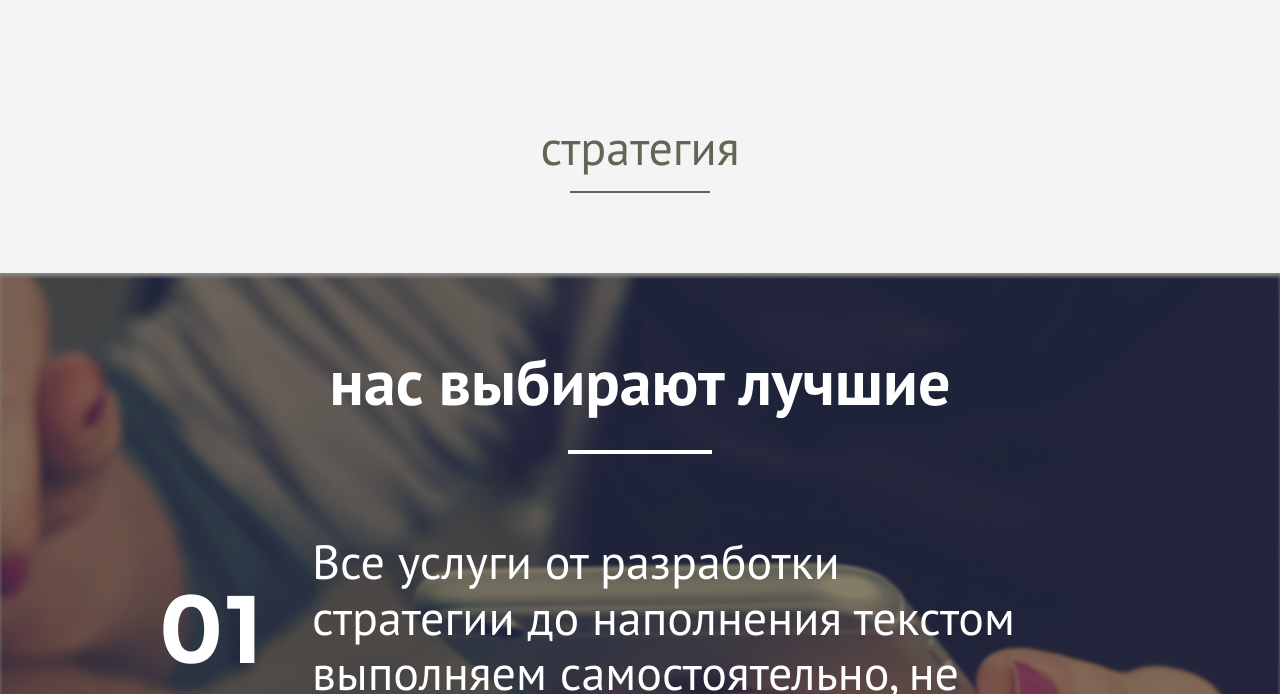
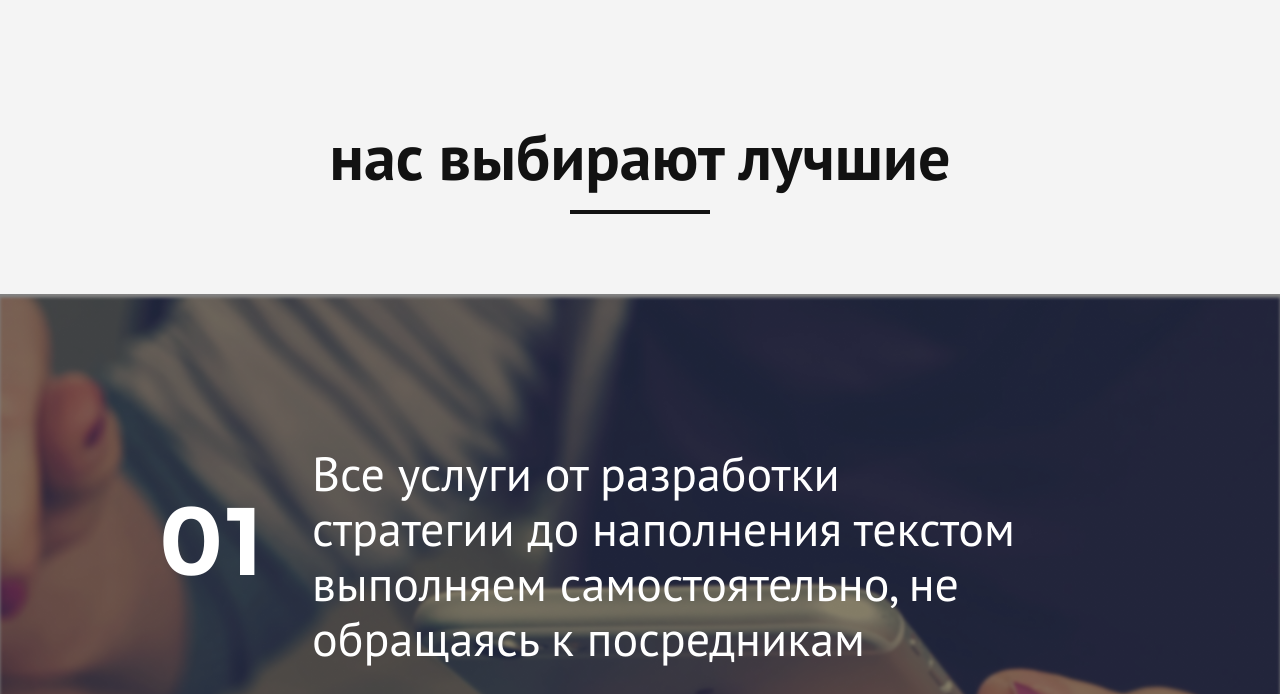
Before and after one commit to kstdbrv/reactLab, a Django app: page /internet-marketing/ in a window 1280 px wide. Shown: the part 4841-5535 px from the top of the page. Run offline with Django 3.2, Linux system fonts and the light colour scheme; data that the repository does not hold is empty.

Commit message:
delete vse podzagolovki

```diff
--- a/RUSALMA/main/templates/main/about.html
+++ b/RUSALMA/main/templates/main/about.html
@@ -102,7 +102,7 @@
         {% endfor %}
 
     </div>
-    <a href="{% url 'blog' %}" class="blog__more">Смотреть больше работ</a>
+    <a href="{% url 'blog' %}" class="blog__more">Читать больше</a>
 
 </div>
 {% include 'main/portfolio_works.html' %}
--- a/RUSALMA/main/templates/main/digital-strat.html
+++ b/RUSALMA/main/templates/main/digital-strat.html
@@ -10,8 +10,6 @@
         <span>Выработаем стратегию развития вашего бизнеса в интернете с контрольными точками для фиксирования плановых результатов  и основными метриками для оценки всех KPI.</span>
     </div>
         <div class="digital">
-            <span>Digital</span>
-            <div class="border_span"></div>
             <h2>кому и почему необходима Digital-стратегия</h2>
             <div class="border_h2"></div>
             <p>Если все, что вам известно о пользовательской аудитории, это «женщины и мужчины Краснодара от 18 до 80 лет», то разработка Digital-стратегии нужна именно вам.</p>
--- a/RUSALMA/main/templates/main/header.html
+++ b/RUSALMA/main/templates/main/header.html
@@ -20,7 +20,7 @@
             <li class="navbar-item"><a class="navbar-item-link" href="{% url 'blog' %}"> блог</a></li>
             <li class="navbar-item"><a class="navbar-item-link" href="{% url 'portfolio' %}">портфолио</a>
             </li>
-            <li class="navbar-item"><a class="navbar-item-link" href="{% url 'about' %}">компания</a>
+            <li class="navbar-item"><a class="navbar-item-link" href="{% url 'about' %}">о нас</a>
             </li>
             <li class="navbar-item"><a class="navbar-item-link" href="{% url 'contacts' %}">контакты</a></li>
         </ul>
@@ -131,12 +131,12 @@
         </label>
 
         <ul class="menu__box">
-            <li><a class="menu__item" href="{% url 'about' %}">об агентстве</a><li>
+            <li><a class="menu__item" href="{% url 'about' %}">об нас</a><li>
                     <input id="li_toggle2" type="checkbox" />
                     <label for="li_toggle2">
                         <span class="span_item">интернет-маркетинг</span></label>
                         <ul class="item_ul">
-                            <li class="item_li"><a href="{% url 'internet_marketing' %}">— интернет-маркетинг</a></li>
+                            <li class="item_li"><a href="{% url 'internet_marketing' %}">— больше об интернет-маркетинге</a></li>
                             <li class="item_li"><a href="{% url 'digital_strategy' %}">— digital-стратегия</a></li>
                             <li class="item_li"><a href="{% url 'seo' %}">— SEO</a></li>
                             <li class="item_li"><a href="{% url 'context_advert' %}">— контекстная реклама</a></li>
@@ -150,7 +150,7 @@
                     <label for="li_toggle3">
                         <span class="span_item">веб-разработка</span></label>
                         <ul class="item_ul">
-                            <li class="item_li"><a href="{% url 'web_development' %}">— веб-разработка</a></li>
+                            <li class="item_li"><a href="{% url 'web_development' %}">— больше об веб-разработке</a></li>
                             <li class="item_li"><a href="{% url 'usability' %}">— юзабилити аудит сайта</a></li>
                             <li class="item_li"><a href="{% url 'chat_bots' %}">— разработка чат-ботов</a></li>
                             <li class="item_li"><a href="{% url 'support' %}">— техническая поддержка</a></li>
--- a/RUSALMA/main/templates/main/index.html
+++ b/RUSALMA/main/templates/main/index.html
@@ -28,7 +28,7 @@
                             <path d="M5.26318 10.1408L12.7066 17.5842L20.15 10.1408L19.2198 9.21053L12.7066 15.7237L6.19345 9.21053L5.26318 10.1408Z" fill="#FFF4F4"></path>
                         </svg>интернет-маркетинг</span>
                         <ul class="info-drop-ul">
-                            <li class="info-drop-li"><a href="{% url 'internet_marketing' %}">интернет-маркетинг</a></li>
+                            <li class="info-drop-li"><a href="{% url 'internet_marketing' %}">больше об интернет-маркетинге</a></li>
                             <li class="info-drop-li"><a href="{% url 'digital_strategy' %}">digital-стратегия</a></li>
                             <li class="info-drop-li"><a href="{% url 'seo' %}">SEO-продвижение</a></li>
                             <li class="info-drop-li"><a href="{% url 'context_advert' %}">контекстная реклама</a></li>
@@ -42,7 +42,7 @@
                             <path d="M5.26318 10.1408L12.7066 17.5842L20.15 10.1408L19.2198 9.21053L12.7066 15.7237L6.19345 9.21053L5.26318 10.1408Z" fill="#FFF4F4"></path>
                         </svg>веб-разработка</span>
                         <ul class="info-drop-ul">
-                            <li class="info-drop-li"><a href="{% url 'web_development' %}">веб-разработка</a></li>
+                            <li class="info-drop-li"><a href="{% url 'web_development' %}">больше о веб-разработке</a></li>
                             <li class="info-drop-li"><a href="{% url 'usability' %}">юзабилити-аудит</a></li>
                             <li class="info-drop-li"><a href="{% url 'chat_bots' %}">чат-боты</a></li>
                             <li class="info-drop-li"><a href="{% url 'support' %}">техническая поддержка</a></li>
--- a/RUSALMA/main/templates/main/internet-marketing.html
+++ b/RUSALMA/main/templates/main/internet-marketing.html
@@ -21,10 +21,6 @@
   <div class="services">
     <div class="container">
      <div class="services__inner">
-<!--       <div class="services__question">
-        что мы делаем?
-      </div>
-      <div class="services__question-line"></div> -->
       <div class="services__title">
         комплексная разработка
       </div>
@@ -137,42 +133,12 @@
     </div>
   </div>
 
-<!--   <div class="payment">
-   <div class="container">
-    <div class="payment__inner">
-      <div class="payment__statment">
-        CPA
-      </div>
-      <div class="payment__statment-line"></div>
-      <div class="payment__title">
-        оплата за целевое действие
-      </div>
-      <div class="payment__title-line"></div>
-      <div class="payment__text">
-        Вы хотели бы больше потенциальных клиентов,
-        совершающих целевые действия на сайте?
-        Предлагаем вам идеальное решение без лишних затрат:
-        кампания по продвижению с оплатой только за лид или
-        действие - CPA-модель (англ. cost-per-action)
-        комплексного продвижения.
-      </div>
-      <a class="payment__more" href="#">
-        Узнать больше об оплате за входящие сообщения
-      </a>
+  <div class="strategy">
+    <div class="strategy__title">
+      нас выбирают лучшие
     </div>
-   </div>
-  </div> -->
-
-  <div class="strategy">
-   <div class="strategy__title">
-    стратегия
-   </div>
    <div class="strategy__title-line"></div>
    <div class="strategy__content content-strategy">
-    <div class="content-strategy__title">
-      нас выбирают лучшие
-    </div>
-    <div class="content-strategy__title-line"></div>
      <div class="content-strategy__box">
       <div class="content-strategy__left left-strategy">
         <ul class="left-strategy__list">
@@ -300,10 +266,6 @@
   <div class="technologes">
     <div class="container">
     <div class="technologes__inner">
-      <div class="technologs__statment">
-        технологии
-      </div>
-      <div class="technologes__statment-line"></div>
       <div class="technologes__title">
         алгоритмы эффективности
       </div>
@@ -328,10 +290,6 @@
 
   <div class="skills">
     <div class="container">
-      <div class="skills__statment">
-       профессионализм
-      </div>
-      <div class="skills__statment-line"></div>
       <div class="skills__title">
        подтверждение экспертности
       </div>
--- a/RUSALMA/main/templates/main/promo-mobile.html
+++ b/RUSALMA/main/templates/main/promo-mobile.html
@@ -17,10 +17,6 @@
   <div class="seo">
     <div class="container">
       <div class="seo__inner">
-        <h5 class="seo__statment">
-          продвижение мобильного приложения
-         </h5>
-         <div class="seo__statment-line"></div>
          <h3 class="seo__title">
           SEO для мобильных приложений
          </h3>
--- a/RUSALMA/main/templates/main/seo-prod.html
+++ b/RUSALMA/main/templates/main/seo-prod.html
@@ -12,8 +12,6 @@
         Правила оптимизации зависят от поисковой системы, мы поможем продвижению в любой из них.</span>
 </div>
 <div class="SEO">
-    <span>SEO</span>
-    <div class="border_span"></div>
     <h2>поисковая оптимизация и продвижение сайта</h2>
     <div class="border_h2"></div>
     <p>Сегодня поисковые системы уже не выполняют выборочную работу с содержанием сайта
@@ -90,8 +88,6 @@
     </div>
 </div>
 <div class="usability">
-    <span>юзабилити</span>
-    <div class="border_span"></div>
     <h2>юзабилити и техническая поддержка сайта </h2>
     <div class="border_h2"></div>
     <p>Наша работа — это не только составление рекомендаций,
--- a/RUSALMA/main/templates/main/smm.html
+++ b/RUSALMA/main/templates/main/smm.html
@@ -15,10 +15,6 @@
       <div class="media">
         <div class="container">
           <div class="media__inner">
-            <h5 class="media__statment">
-              SMM
-             </h5>
-             <div class="media__statment-line"></div>
              <h3 class="media__title">
               маркетинг в социальных медиа
              </h3>
--- a/RUSALMA/main/templates/main/support.html
+++ b/RUSALMA/main/templates/main/support.html
@@ -13,10 +13,6 @@
   <div class="support">
     <div class="container">
      <div class="support__inner">
-       <h5 class="support__statment">
-        Support
-       </h5>
-       <div class="support__statment-line"></div>
        <h3 class="support__title">
         сайт необходимо поддерживать
        </h3>
--- a/RUSALMA/main/templates/main/web-development.html
+++ b/RUSALMA/main/templates/main/web-development.html
@@ -12,7 +12,6 @@
 </div>
 
 <div class="credo">
-  <div class="credo__name"><span>кредо</span><div class="underscore__name"></div></div>
   <h1 class="slogan">нам не все равно<div class="underscore"></div></h1>
   <p class="credo__text">Мы не просто делаем сайт, нам важен
      сам смысл этой работы: задачи, поставленные клиентом, и цели разработки,
@@ -108,7 +107,6 @@
 
 <div class="control">
   <div class="control__left">
-    <span class="control__name">управление<div class="underscore"></div></span>
     <h1 class="control__title">особый подход к архитектуре приложения<div class="underscore"></div></h1>
     <p class="control__text">Мы не используем типовые CMS. Они поставляют много лишних и ненужных инструментов и модулей, которые перегружают архитектуру приложения, уничтожают ресурсы и создают ошибки.</p>
     <p class="control__text__small">При этом, для любой системы всегда остаётся круг типовых задач, например, редактирование галереи (очень неэффективно собирать её каждый раз с нуля ), и мы нашли для них решение — собрали компоненты в одну библиотеку, что позволяет развернуть сайт с типовым набором элементов за считанное время.</p>
@@ -117,7 +115,6 @@
 </div>
 
 <div class="disign">
-  <span class="disign__title">дизайн<div class="underscore"></div></span>
   <div class="disign__info">
     <h1 class="info__title">сначала содержание<div class="underscore"></div></h1>
     <p class="info__text">«Content first» — это дизайн, который работает с реальным контентом. <br/><br/>
@@ -130,7 +127,6 @@
 </div>
 
 <div class="admin__panel">
-  <span class="admin__panel__name">управление<div class="underscore"></div></span>
   <h1 class="admin__title">удобная админка<div class="underscore"></div></h1>
   <div class="admin__info">
     <div class="admin__left"><img src="{% static '/images/backgrounds/web/laptop.png' %}" alt="admin_panel"></div>
@@ -143,7 +139,6 @@
 </div>
 
 <div class="development">
-  <span class="development__name">разработка<div class="underscore"></div></span>
   <h1 class="development__title">инструменты разработки<div class="underscore"></div></h1>
   <div class="development__icons">
     <div class="dev__icon"><div class="baw"><object data="{% static '/images/backgrounds/web/nginx.svg' %}" type="image/svg+xml"></object></div></div>
--- a/RUSALMA/static/css/digital-strat_style.css
+++ b/RUSALMA/static/css/digital-strat_style.css
@@ -16,7 +16,7 @@ footer {
 
 a {
     text-decoration: none;
-    color: black;
+    color: #121212;
 }
 
 .wrapper{
--- a/RUSALMA/static/css/header_style.css
+++ b/RUSALMA/static/css/header_style.css
@@ -174,7 +174,7 @@ h1 {
 
     list-style: none;
 
-    background-color: #ECEFF1;
+    background-color: #fff;
     box-shadow: 1px 0px 6px rgba(0, 0, 0, .2);
 
     transition-duration: .25s;
--- a/RUSALMA/static/css/internet-marketing/strategy.css
+++ b/RUSALMA/static/css/internet-marketing/strategy.css
@@ -6,8 +6,8 @@
 
 .strategy__title-line {
   width: 17.5vh;
-  height: 0.2vh;
-  background-color:#656565;
+  height: 0.5vh;
+  background-color:#121212;
   margin-bottom: 4vh;
   margin: 0 auto;
   margin-bottom: 10vh;
@@ -25,9 +25,10 @@
 }
 
 .strategy__title {
-  font-size: 1.5em;
+  font-family: 'PT-Sans-Bold';
+  font-size: 2em;
   text-align: center;
-  color: #656556;
+  color: #121212;
   margin-bottom: 2vh;
   padding-top: 15vh;
 }
--- a/RUSALMA/static/css/internet-marketing/technologes.css
+++ b/RUSALMA/static/css/internet-marketing/technologes.css
@@ -26,7 +26,8 @@
   margin-bottom: 3vh;
   text-align: center;
   margin: 0 auto;
-  margin-bottom: 4vh;
+  margin-bottom: 20px;
+  margin-top: 40px;
 }
 
 .technologes__title-line {
--- a/RUSALMA/static/css/promo-mobile_style.css
+++ b/RUSALMA/static/css/promo-mobile_style.css
@@ -85,6 +85,7 @@ ul, li {
 
 /* block seo */
 .seo {
+  font-size: 2em;
   background: #F4F4F4;
 }
 
@@ -119,6 +120,7 @@ ul, li {
   text-align: center;
   margin: 0 auto;
   margin-bottom: 4vh;
+  margin-top: 40px;
 }
 
 .seo__title-line {
--- a/RUSALMA/static/css/smm_style.css
+++ b/RUSALMA/static/css/smm_style.css
@@ -115,6 +115,7 @@ ul, li {
   text-align: center;
   margin: 0 auto;
   margin-bottom: 4vh;
+  margin-top: 40px;
 }
 
 .media__title-line {
--- a/RUSALMA/static/css/support.css
+++ b/RUSALMA/static/css/support.css
@@ -121,7 +121,8 @@ ul, li {
   margin-bottom: 3vh;
   text-align: center;
   margin: 0 auto;
-  margin-bottom: 4vh;
+  margin-bottom: 20px;
+  margin-top: 40px;
 }
 
 .support__title-line {
```
